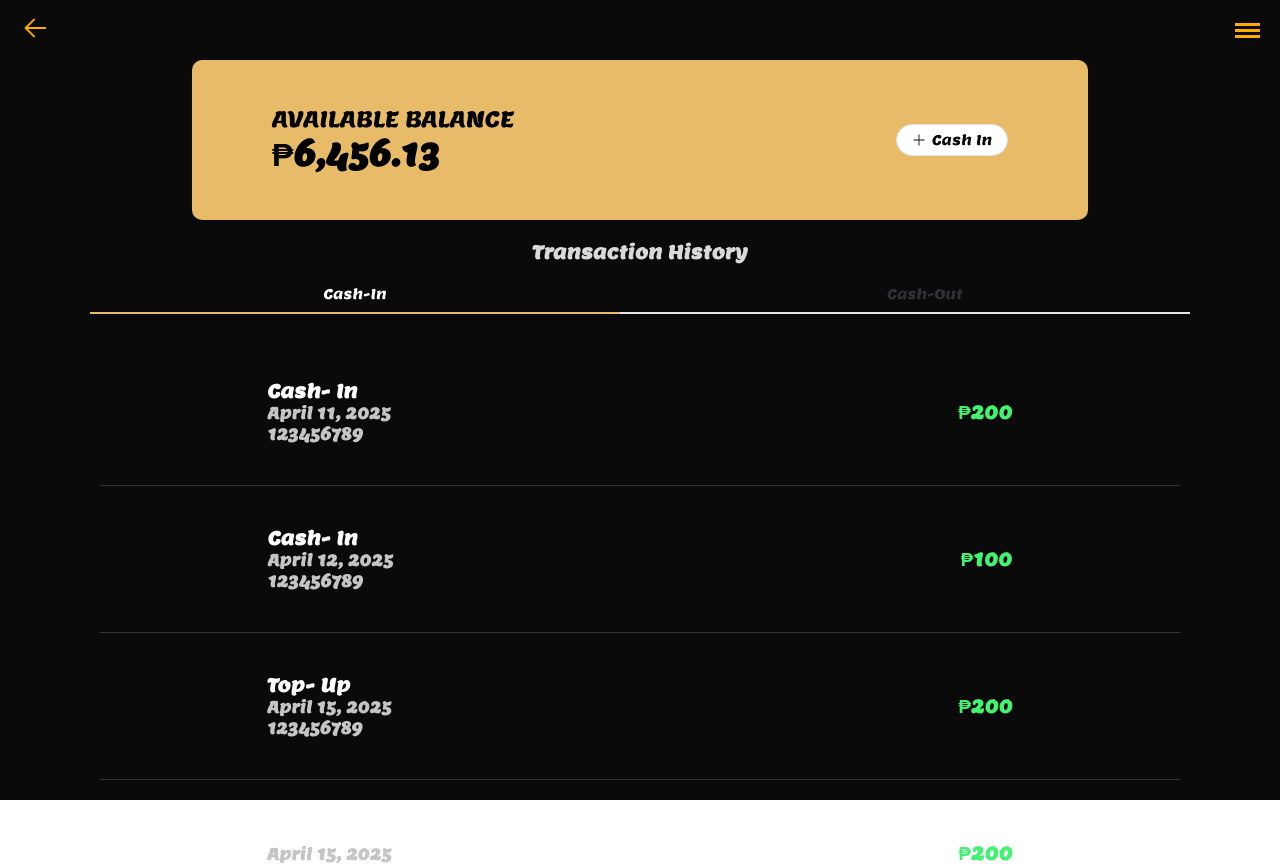
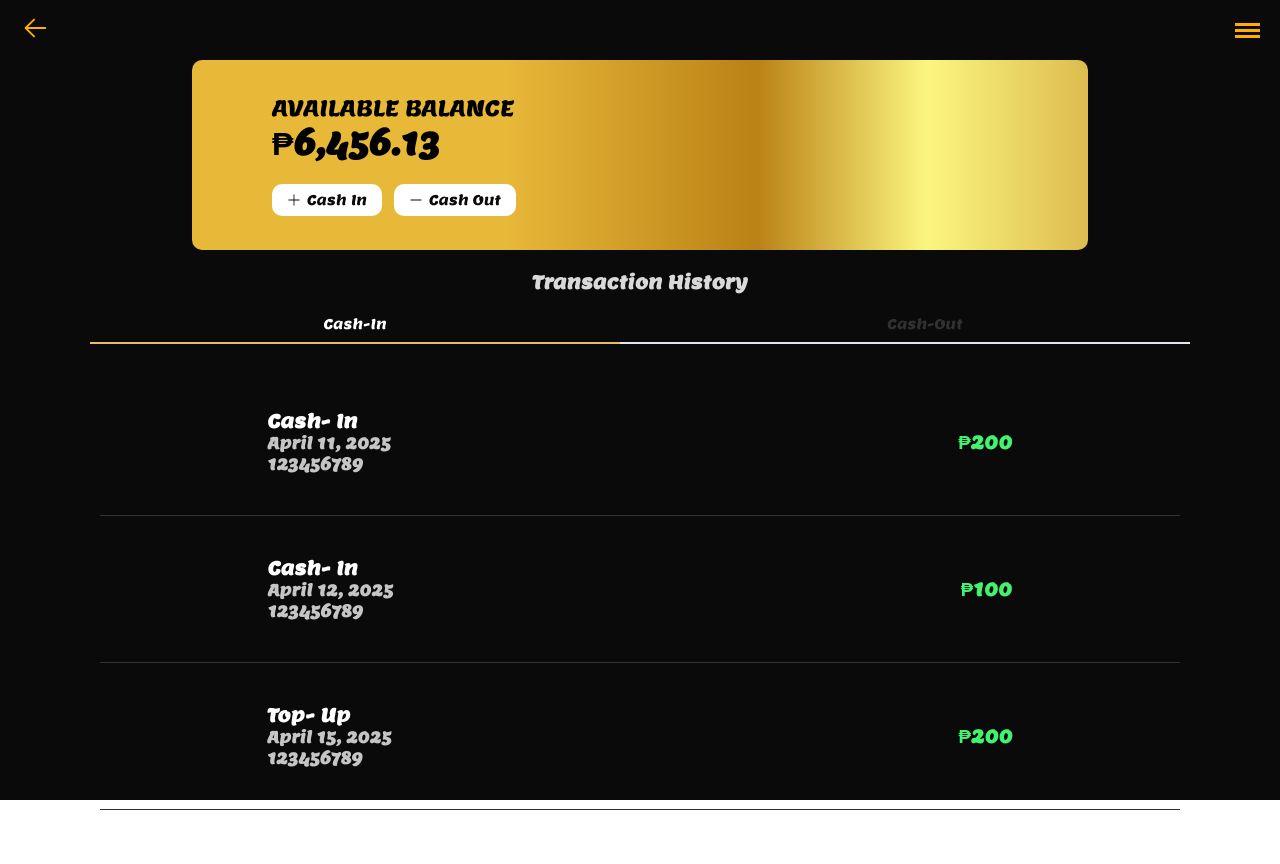
Before and after one commit to Ace-Plus-G3/AcePlus, a Vue app: page /transaction-history in a window 1280 px wide. Built offline with nearby package versions, Linux system fonts and the light colour scheme.

Commit message:
update the card balance UI

```diff
--- a/src/views/TransactionHistoryView.vue
+++ b/src/views/TransactionHistoryView.vue
@@ -9,6 +9,7 @@
         </div>
         <div class="right-amount">
           <el-button :icon="Plus">Cash In</el-button>
+          <el-button :icon="Minus">Cash Out</el-button>
         </div>
       </div>
     </div>
@@ -113,14 +114,12 @@
 <script setup lang="ts">
 import HeaderComponent from '@/components/HeaderComponent.vue'
 
-import { Plus } from '@element-plus/icons-vue'
+import { Plus, Minus } from '@element-plus/icons-vue'
 import TabsComponent from '@/components/TabsComponent.vue'
 </script>
 
 <style scoped>
 @media screen and (max-width: 768px) {
-
-
   .card-amount-main-container {
     padding-left: 13px;
     padding-right: 13px;
@@ -156,7 +155,6 @@ import TabsComponent from '@/components/TabsComponent.vue'
     font-size: 20px !important;
   }
 
-
   /* .transact-history-container {
       max-width: 680px;
     } */
@@ -176,14 +174,11 @@ import TabsComponent from '@/components/TabsComponent.vue'
     gap: 7px;
   }
 
-
-
   .left-cashin,
   .left-cashout {
     display: flex;
     flex-direction: column;
   }
-
 
   .row-container {
     padding-left: 40px;
@@ -226,7 +221,7 @@ import TabsComponent from '@/components/TabsComponent.vue'
 
   .card-amount-container {
     width: 90% !important;
-    height: 100px !important;
+    height: 140px !important;
     padding: 30px !important;
   }
   .history-item-container {
@@ -241,7 +236,8 @@ import TabsComponent from '@/components/TabsComponent.vue'
 
 .el-button {
   color: var(--primary-black);
-  border-radius: 40px;
+  border-radius: 10px;
+  border: none;
 }
 
 .row-container {
@@ -312,14 +308,24 @@ import TabsComponent from '@/components/TabsComponent.vue'
   display: flex;
   justify-content: center;
   padding-bottom: 20px;
+  overflow: hidden;
 }
 
 .card-amount-container {
   display: flex;
-    flex-direction: row;
-    justify-content: space-between;
-    align-items: center;
-    background-color: #e7bb68;
+  flex-direction: column;
+  justify-content: center;
+  align-items: left;
+  gap: 20px;
+  background-color: #e8b839;
+  background: linear-gradient(
+    90deg,
+    rgba(232, 184, 57, 1) 0%,
+    rgba(232, 184, 57, 1) 35%,
+    rgba(186, 129, 21, 1) 63%,
+    rgba(251, 246, 127, 1) 82%,
+    rgba(220, 188, 78, 1) 100%
+  );
   border-radius: 10px;
   /* width: 100%;
   height: 150px; */
@@ -328,8 +334,9 @@ import TabsComponent from '@/components/TabsComponent.vue'
 
 .card-amount-container {
   width: 70%;
-    height: 150px;
+  height: 190px;
   padding: 80px;
+  overflow: hidden;
 }
 
 .left-amount h5 {
@@ -342,7 +349,7 @@ import TabsComponent from '@/components/TabsComponent.vue'
 }
 
 .history-item-container {
-  max-height: 535px; /* Set the maximum height */
+  max-height: 490px; /* Set the maximum height */
   overflow-y: auto; /* Enable vertical scrolling */
   padding: 10px; /* Optional padding for better spacing */
   scrollbar-width: none; /* For modern browsers, makes the scrollbar thinner */
```
Lines whose indentation alone changed are shown as unchanged.
